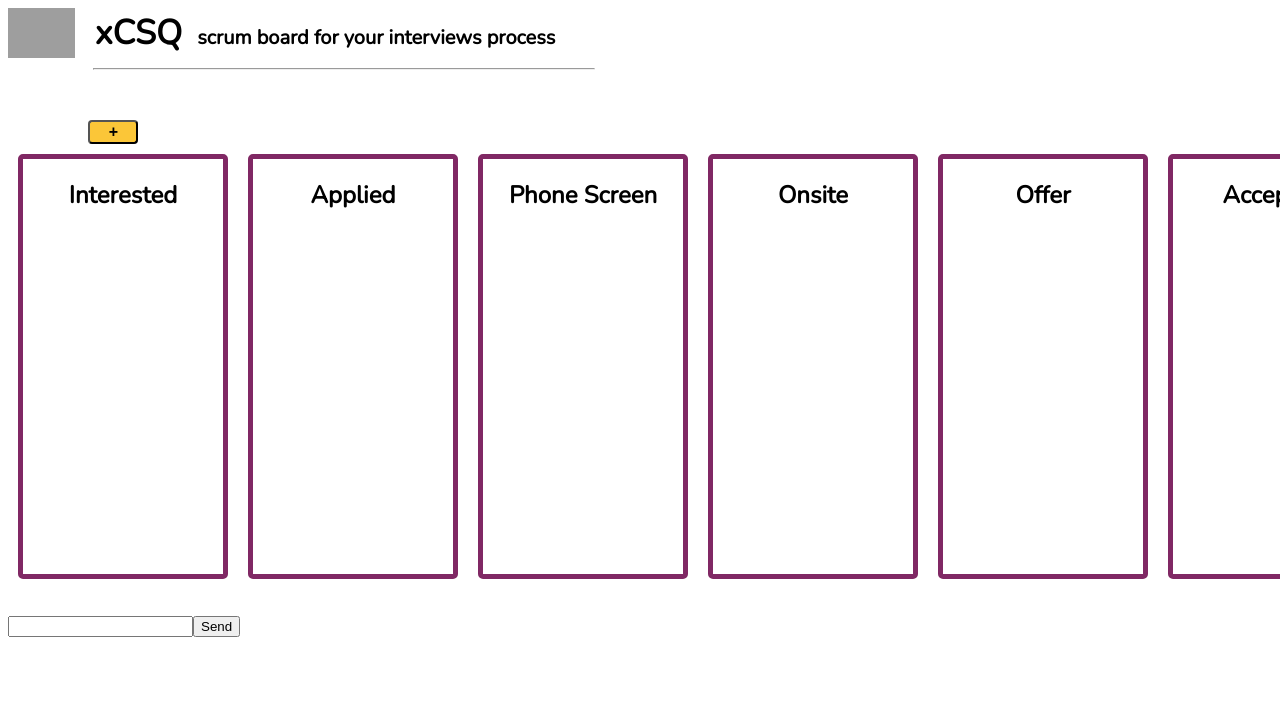
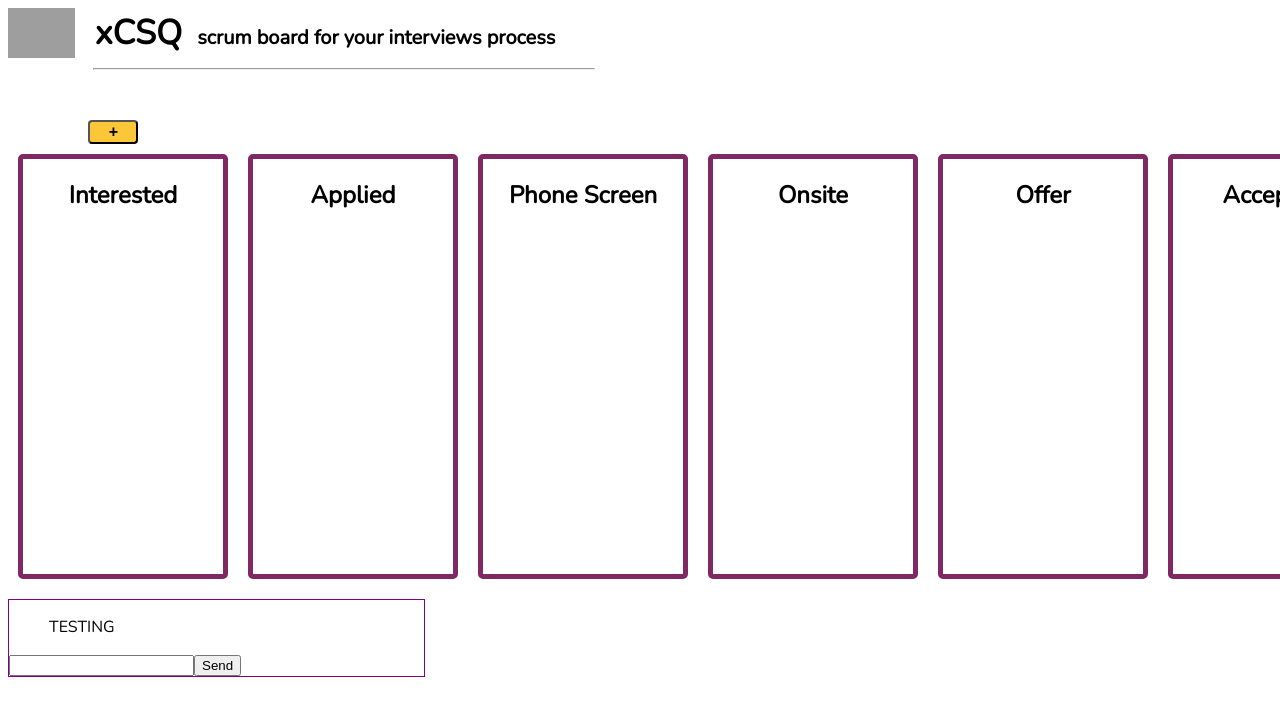
Before and after one commit to octopod-es/octopodes, a React app: page / in a window 1280 px wide. Shown: the top 716 px of the page. Built offline with nearby package versions, Linux system fonts and the light colour scheme; no server answers; grey boxes are pictures that could not be loaded.

Commit message:
Refactor chatbox constraints

```diff
--- a/src/client/app.jsx
+++ b/src/client/app.jsx
@@ -21,13 +21,20 @@ class App extends Component {
 
   render() {
     const chatStyle = {
-      'form': { background: '#000', padding: '3px', position: 'fixed', bottom: 0, width: '100%' },
-      'form input': { border: 0, padding: '10px', width: '90%', marginRight: '.5%' },
-      'form button' : { width: '9%', background: 'rgb(130, 224, 255)', border: 'none', padding: '10px' },
-      '#messages': { listStyleType: 'none', margin: 0, padding: 0 },
-      '#messages li': { padding: '5px 10px' },
-      '#messages li:nth-child(odd)': { background: '#eee' }
+      'border': '1px solid purple',
+      'width': '33%',
+      'boxSizing': 'border-box',
+      // 'form': { background: '#000', padding: '3px', position: 'fixed', bottom: 0, width: '100%' },
+      // 'form input': { border: 0, padding: '10px', width: '90%', marginRight: '.5%' },
+      // 'form button' : { width: '9%', background: 'rgb(130, 224, 255)', border: 'none', padding: '10px' },
+      // '#messages': { listStyleType: 'none', margin: 0, padding: 0 },
+      // '#messages li': { padding: '5px 10px' },
+      // '#messages li:nth-child(odd)': { background: '#eee' }
     }
+
+    // const formStyle = {
+    //   background: '#000', padding: '3px', position: 'fixed', bottom: 0, right: 0, width: '33%',
+    // }
 
     return (
       <div id="board" style={{ fontFamily: 'Nunito' }}>
@@ -45,10 +52,12 @@ class App extends Component {
         <Board />
 
       <div id="chatbox" style={chatStyle}>
-         <ul id="messages"></ul>
-        <form action="">
+         <ul id="messages">
+           TESTING
+         </ul>
+        <div>
       <input id="m" autocomplete="off" /><button>Send</button>
-      </form>
+      </div>
       </div>
       </div>
     );
```
